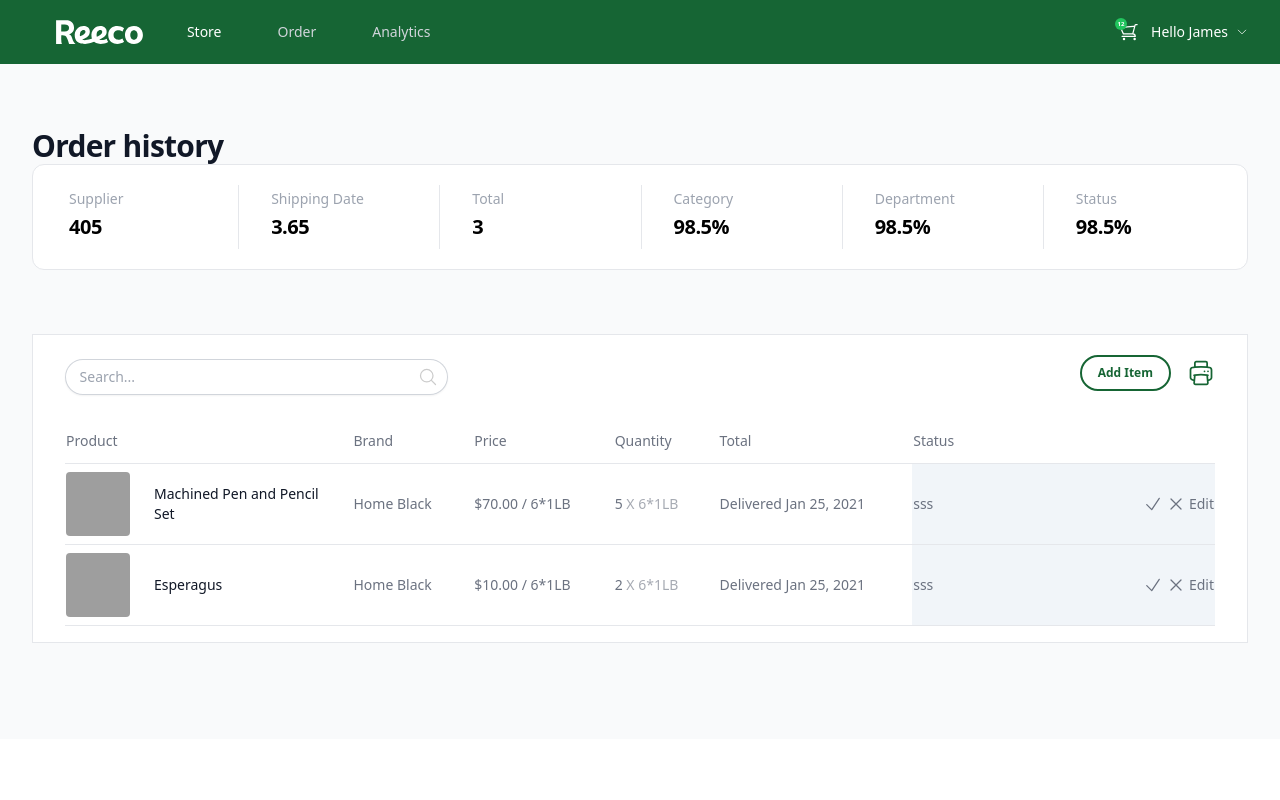
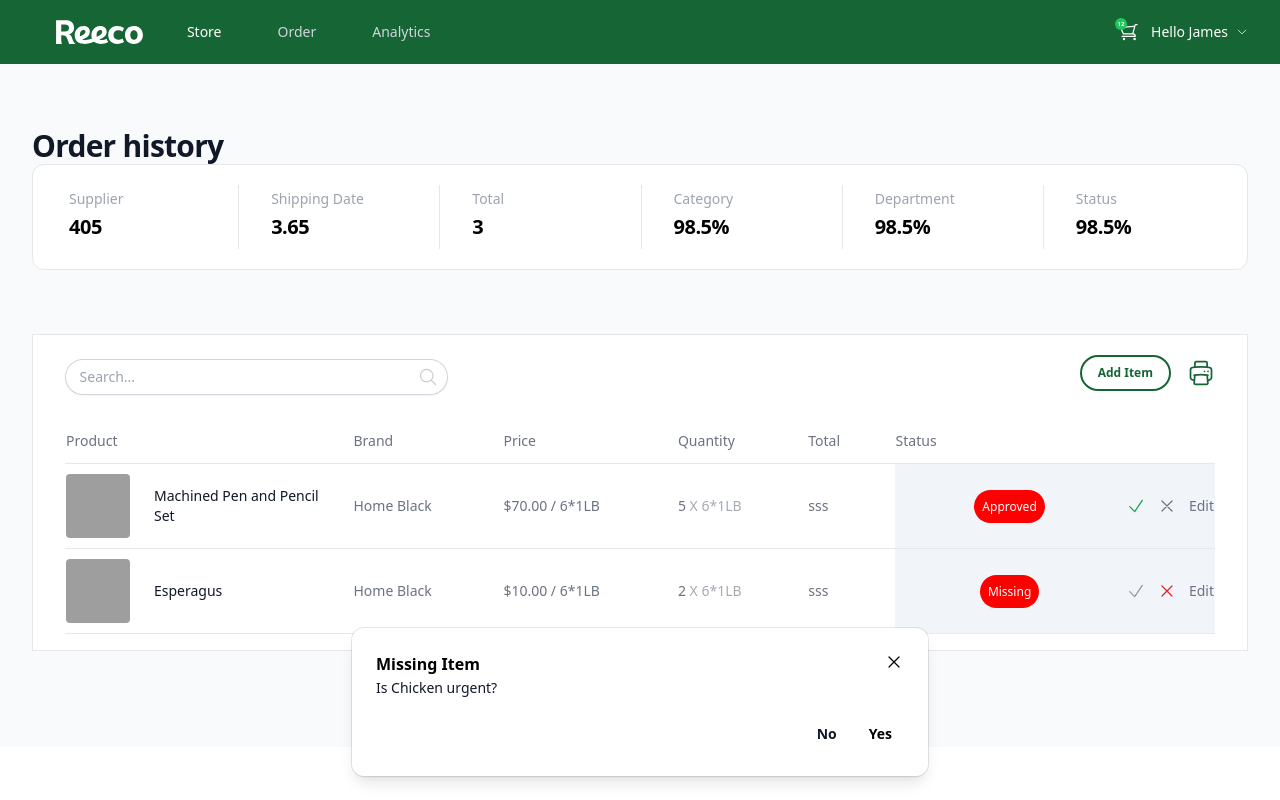
Before and after one commit to Jayant1098/CawStudios, a React (Vite) app: page / in a window 1280 px wide. Both pictures are taken after a click on the icon 1176 px from the left and 504 px from the top of the page. Built offline with nearby package versions, Linux system fonts and the light colour scheme; grey boxes are pictures that could not be loaded; the HTML template or start-up script is replaced by a standard one.

Commit message:
Add Missing Product and Approve Product Functionality

```diff
--- a/orders.json
+++ b/orders.json
@@ -17,7 +17,7 @@
         "name": "Machined Pen and Pencil Set",
         "href": "#",
         "price": "$70.00",
-        "status": "Delivered Jan 25, 2021",
+        "status": 0,
         "imageSrc": "https://tailwindui.com/img/ecommerce-images/order-history-page-02-product-01.jpg",
         "imageAlt": "Detail of mechanical pencil tip with machined black steel shaft and chrome lead tip.",
         "packageSize": "6*1LB"
@@ -29,7 +29,7 @@
         "name": "Esperagus",
         "href": "#",
         "price": "$10.00",
-        "status": "Delivered Jan 25, 2021",
+        "status": 1,
         "imageSrc": "https://tailwindui.com/img/ecommerce-images/order-history-page-02-product-01.jpg",
         "imageAlt": "Detail of mechanical pencil tip with machined black steel shaft and chrome lead tip.",
         "packageSize": "6*1LB"
--- a/src/App.tsx
+++ b/src/App.tsx
@@ -11,24 +11,6 @@ import {
 function App() {
   const order = useAppSelector(selectOrder("1"))
   const dispatch = useAppDispatch()
-
-  const handleUpdateProductState = ({
-    orderId,
-    productId,
-    productStatus,
-  }: {
-    orderId: string
-    productId: string
-    productStatus: string
-  }) => {
-    dispatch(
-      updateProductState({
-        orderId,
-        productId,
-        productStatus,
-      }),
-    )
-  }
 
   // Fetch Details
   useEffect(() => {
--- /dev/null
+++ b/src/components/BottomPrompt.tsx
@@ -0,0 +1,38 @@
+import { XMarkIcon } from "@heroicons/react/24/outline"
+
+export default function BottomPrompt({
+  handleOnClickYes,
+  handleOnClickNo,
+  handleClose,
+}) {
+  return (
+    <div className="pointer-events-none fixed inset-x-0 bottom-0 px-6 pb-6">
+      <div className="pointer-events-auto mx-auto max-w-xl rounded-xl bg-white p-6 shadow-lg ring-1 ring-gray-900/10">
+        <div className="flex justify-between">
+          <p className="font-bold">Missing Item</p>
+          <span className="cursor-pointer">
+            <XMarkIcon onClick={handleClose} className="w-5" />
+          </span>
+        </div>
+        <p className="text-sm leading-6 text-gray-900">Is Chicken urgent?</p>
+        <div className="mt-4 flex items-center  justify-end gap-x-5">
+          <button
+            onClick={handleOnClickNo}
+            type="button"
+            className="text-sm font-semibold leading-6 text-gray-900"
+          >
+            No
+          </button>
+
+          <button
+            onClick={handleOnClickYes}
+            type="button"
+            className="rounded-md px-3 py-2 text-sm font-semibold text-black hover:bg-gray-200 focus-visible:outline focus-visible:outline-2 focus-visible:outline-offset-2 focus-visible:outline-gray-900"
+          >
+            Yes
+          </button>
+        </div>
+      </div>
+    </div>
+  )
+}
--- a/src/components/OrderDetails.tsx
+++ b/src/components/OrderDetails.tsx
@@ -2,27 +2,69 @@ import { useState } from "react"
 import OrderStatus from "./OrderStatus"
 import SearchBar from "./SearchBar"
 import OrderTable from "./OrderTable"
-import { Order } from "../redux/orderSlice"
+import { Order, updateProductState } from "../redux/orderSlice"
 import { PrinterIcon } from "@heroicons/react/24/outline"
+import { useAppDispatch } from "../redux/hooks"
+import { productStatus } from "../constants"
+import BottomPrompt from "./BottomPrompt"
 // import EditProduct from "./components/EditProduct"
 
-export default function OrderDetails({
-  order,
-  handleUpdateProductStatus,
-}: {
-  order: Order
-}) {
+export default function OrderDetails({ order }: { order: Order }) {
   const [currentlyEditingProductId, setCurrentlyEditingProductId] = useState<
     null | string
   >(null)
+  const [productToBeMarkedAsMissing, setProductToBeMarkedAsMissing] = useState<
+    null | string
+  >(null)
+  const dispatch = useAppDispatch()
+
+  const handleUpdateProductState = ({
+    productId,
+    productStatus,
+  }: {
+    productId: string
+    productStatus: number
+  }) => {
+    dispatch(
+      updateProductState({
+        orderId: order.id,
+        productId,
+        productStatus,
+      }),
+    )
+  }
+
   const handleOnClickEdit = (productId: string) => {
     setCurrentlyEditingProductId(productId)
   }
   const handleOnClickApprove = (productId: string) => {
-    handleUpdateProductStatus({})
+    handleUpdateProductState({
+      productId,
+      productStatus: productStatus.APPROVED.value,
+    })
   }
-  const handleOnClickCross = () => {}
+  const handleOnClickCross = (productId: string) => {
+    setProductToBeMarkedAsMissing(productId)
+  }
   const handleOnClickAddItem = () => {}
+  const handleMarkProductAsMissingAndUrgent = () => {
+    if (productToBeMarkedAsMissing) {
+      handleUpdateProductState({
+        productId: productToBeMarkedAsMissing,
+        productStatus: productStatus["Missing-Urgent"].value,
+      })
+      setProductToBeMarkedAsMissing(null)
+    }
+  }
+  const handleMarkProductAsMissing = () => {
+    if (productToBeMarkedAsMissing) {
+      handleUpdateProductState({
+        productId: productToBeMarkedAsMissing,
+        productStatus: productStatus.Missing.value,
+      })
+      setProductToBeMarkedAsMissing(null)
+    }
+  }
 
   return (
     <>
@@ -62,6 +104,13 @@ export default function OrderDetails({
           </div>
         </div>
       </div>
+      {productToBeMarkedAsMissing && (
+        <BottomPrompt
+          handleOnClickNo={handleMarkProductAsMissing}
+          handleOnClickYes={handleMarkProductAsMissingAndUrgent}
+          handleClose={() => setProductToBeMarkedAsMissing(null)}
+        />
+      )}
       {/* {currentlyEditingProductId && (
         <EditProduct
           onClose={() => setCurrentlyEditingProductId(null)}
--- a/src/components/OrderTable.tsx
+++ b/src/components/OrderTable.tsx
@@ -1,6 +1,7 @@
 import { CheckIcon, XMarkIcon } from "@heroicons/react/24/outline"
 import { Order, Product } from "../redux/orderSlice"
 import { useMemo } from "react"
+import { productStatus } from "../constants"
 
 type Props = {
   order: Order
@@ -38,6 +39,96 @@ type ProductRowProps = {
   handleOnClickEdit: (productId: string) => void
   handleOnClickApprove: (productId: string) => void
   handleOnClickCross: (productId: string) => void
+}
+
+OrderTable.ProductRow = function ProductRow({
+  product,
+  handleOnClickEdit,
+  handleOnClickApprove,
+  handleOnClickCross,
+}: ProductRowProps) {
+  const status = useMemo(() => {
+    const statusWithLabelAndHex = Object.values(productStatus).find(
+      (op) => op.value === product.status,
+    )
+    return (
+      <span
+        className={`bg-[#f00] text-white w-min rounded-full px-2 py-2 text-xs`}
+      >
+        {statusWithLabelAndHex?.label}
+      </span>
+    )
+  }, [product.status])
+
+  return (
+    <tr key={product.id}>
+      {/* Product Name */}
+      <td className="py-2 pr-8">
+        <div className="flex items-center">
+          <img
+            src={product.imageSrc}
+            alt={product.imageAlt}
+            className="mr-6 h-16 w-16 rounded object-cover object-center"
+          />
+          <div>
+            <div className="font-medium text-gray-900">{product.name}</div>
+            <div className="mt-1 sm:hidden">{product.price}</div>
+          </div>
+        </div>
+      </td>
+      <td className="hidden py-2 pr-8 sm:table-cell">{product.brand}</td>
+      <td className="hidden py-2 pr-8 sm:table-cell">{`${product.price} / ${product.packageSize}`}</td>
+      <td className="hidden py-2 pr-8 sm:table-cell">
+        {product.quantity}
+        <span className="opacity-60">{` X ${product.packageSize}`}</span>
+      </td>
+      {/* Total */}
+      <td className="">sss</td>
+      <td className="hidden py-8 text-center sm:table-cell bg-slate-100">
+        {status}
+      </td>
+
+      <td className="hidden  sm:table-cell bg-slate-100">
+        <div className="flex w-full justify-between">
+          <CheckIcon
+            onClick={() => handleOnClickApprove(product.id)}
+            className={`w-5 h-5 font-bold cursor-pointer ${
+              // TODO: This can be passed as an prop value.
+              [
+                productStatus["APPROVED"].value,
+                productStatus["Price-Updated"].value,
+                productStatus.Other.value,
+                productStatus["Quantity-Updated"].value,
+                productStatus["Price-Quantity-Updated"].value,
+              ].includes(product.status)
+                ? "text-green-600"
+                : "opacity-70"
+            }`}
+          />
+          <XMarkIcon
+            onClick={() => handleOnClickCross(product.id)}
+            className={`w-5 h-5 cursor-pointer font-extrabold ${
+              // TODO: This can be passed as an prop value.
+              [
+                productStatus["Missing-Urgent"].value,
+                productStatus.Missing.value,
+              ].includes(product.status)
+                ? "text-red-600"
+                : ""
+            }`}
+          />
+          <span
+            className="cursor-pointer"
+            onClick={() => {
+              handleOnClickEdit(product.id)
+            }}
+          >
+            Edit
+          </span>
+        </div>
+      </td>
+    </tr>
+  )
 }
 
 OrderTable.Header = function Header() {
@@ -85,61 +176,3 @@ OrderTable.Header = function Header() {
     </thead>
   )
 }
-OrderTable.ProductRow = function ProductRow({
-  product,
-  handleOnClickEdit,
-  handleOnClickApprove,
-  handleOnClickCross,
-}: ProductRowProps) {
-  const productStatus = useMemo(() => {
-    return product.status
-  }, [product.status])
-  return (
-    <tr key={product.id}>
-      {/* Product Name */}
-      <td className="py-2 pr-8">
-        <div className="flex items-center">
-          <img
-            src={product.imageSrc}
-            alt={product.imageAlt}
-            className="mr-6 h-16 w-16 rounded object-cover object-center"
-          />
-          <div>
-            <div className="font-medium text-gray-900">{product.name}</div>
-            <div className="mt-1 sm:hidden">{product.price}</div>
-          </div>
-        </div>
-      </td>
-      <td className="hidden py-2 pr-8 sm:table-cell">{product.brand}</td>
-      <td className="hidden py-2 pr-8 sm:table-cell">{`${product.price} / ${product.packageSize}`}</td>
-      <td className="hidden py-2 pr-8 sm:table-cell">
-        {product.quantity}
-        <span className="opacity-60">{` X ${product.packageSize}`}</span>
-      </td>
-      {/* Total */}
-      <td className="hidden py-2 pr-8 sm:table-cell">{productStatus}</td>
-
-      <td className="bg-slate-100">sss</td>
-      <td className="hidden  sm:table-cell bg-slate-100">
-        <div className="flex w-full justify-between">
-          <CheckIcon
-            onClick={() => handleOnClickApprove(product.id)}
-            className={"w-5 h-5 cursor-pointer"}
-          />
-          <XMarkIcon
-            onClick={() => handleOnClickCross(product.id)}
-            className="w-5 h-5 cursor-pointer"
-          />
-          <span
-            className="cursor-pointer"
-            onClick={() => {
-              handleOnClickEdit(product.id)
-            }}
-          >
-            Edit
-          </span>
-        </div>
-      </td>
-    </tr>
-  )
-}
--- /dev/null
+++ b/src/constants.ts
@@ -0,0 +1,13 @@
+export const productStatus = {
+  APPROVED: { value: 0, label: "Approved", hex: "#00ff00" },
+  Missing: { value: 1, label: "Missing", hex: "#f20" },
+  "Missing-Urgent": { value: 2, label: "Missing - Urgent", hex: "#f00" },
+  "Price-Updated": { value: 3, label: "Price is not the same", hex: "#0f0" },
+  "Quantity-Updated": { value: 2, label: "Quantity Updated", hex: "#0f0" },
+  "Price-Quantity-Updated": {
+    value: 2,
+    label: "Price & Quantity Updated",
+    hex: "#0f0",
+  },
+  Other: { value: 5, label: "Other", hex: "#0f0" },
+}
--- a/src/redux/orderSlice.ts
+++ b/src/redux/orderSlice.ts
@@ -29,7 +29,7 @@ export interface Product {
   href: string
   price: string
   quantity: number
-  status: string
+  status: number
   imageSrc: string
   imageAlt: string
   packageSize: string
@@ -66,7 +66,7 @@ export const orderSlice = createSlice({
       action: PayloadAction<{
         orderId: string
         productId: string
-        productStatus: string
+        productStatus: number
       }>,
     ) {
       const updatedState = state.value.map((order) => {
```
